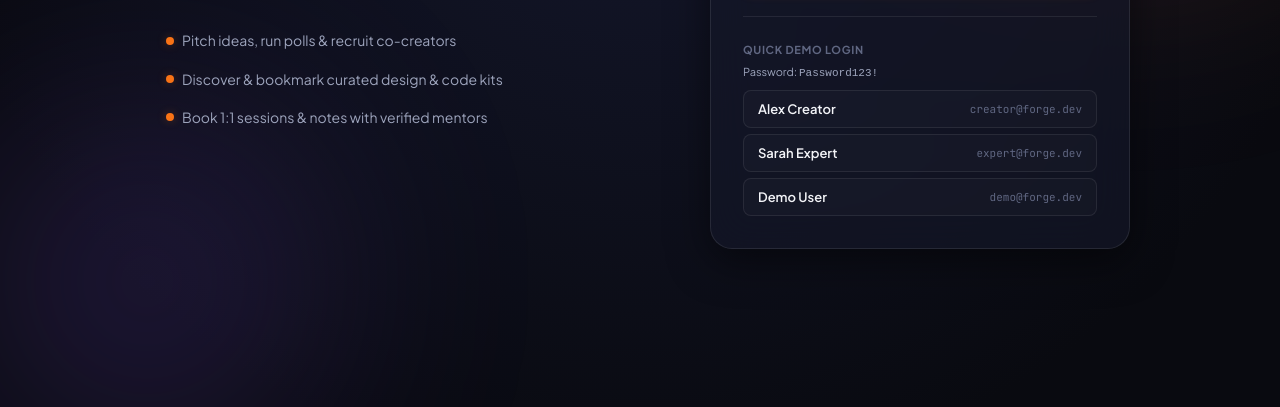
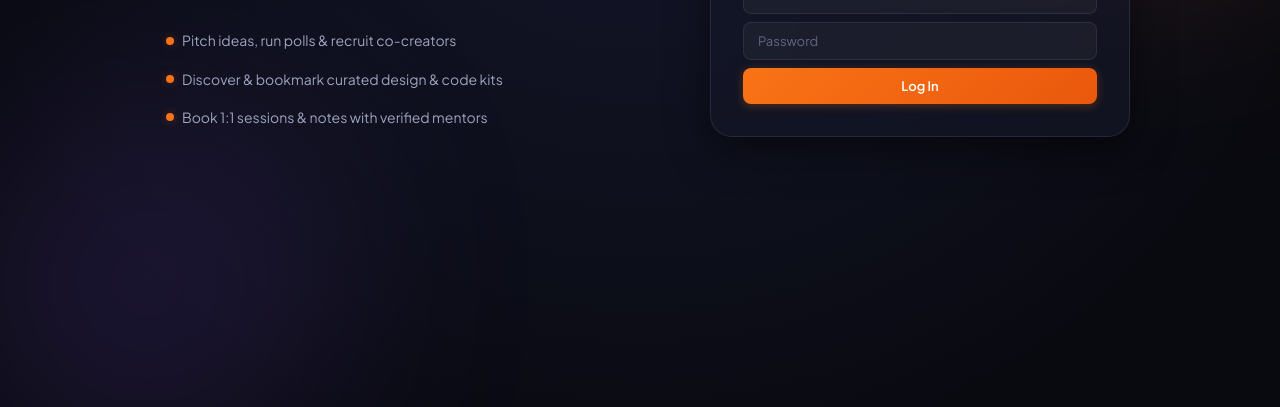
Before and after one commit to johnfiifidodoo2-hue/forge, a website: page public/index.html in a window 1280 px wide. Shown: the part 393-800 px from the top of the page. Drawn offline with nearby package versions, Linux system fonts and the light colour scheme.

Commit message:
Clean up login UI and improve email auth messaging

```diff
--- a/public/index.html
+++ b/public/index.html
@@ -53,25 +53,6 @@
       </form>
 
       <p id="authError" class="auth-error hidden"></p>
-
-      <div class="demo-login-box">
-        <p class="demo-login-title">Quick Demo Login</p>
-        <p class="demo-login-hint">Password: <code>Password123!</code></p>
-        <div class="demo-login-grid">
-          <button type="button" class="demo-login-btn" data-email="creator@forge.dev">
-            <span class="demo-role">Alex Creator</span>
-            <span class="demo-email">creator@forge.dev</span>
-          </button>
-          <button type="button" class="demo-login-btn" data-email="expert@forge.dev">
-            <span class="demo-role">Sarah Expert</span>
-            <span class="demo-email">expert@forge.dev</span>
-          </button>
-          <button type="button" class="demo-login-btn" data-email="demo@forge.dev">
-            <span class="demo-role">Demo User</span>
-            <span class="demo-email">demo@forge.dev</span>
-          </button>
-        </div>
-      </div>
     </div>
   </div>
 </div>
--- a/routes/auth.js
+++ b/routes/auth.js
@@ -90,12 +90,12 @@ router.post('/login', async (req, res) => {
 
     const user = await prisma.user.findUnique({ where: { email } });
     if (!user) {
-      return res.status(401).json({ error: 'Invalid email or password.' });
+      return res.status(404).json({ error: 'No account found with this email address. Please click "Sign Up" to register.' });
     }
 
     const validPassword = await bcrypt.compare(password, user.password);
     if (!validPassword) {
-      return res.status(401).json({ error: 'Invalid email or password.' });
+      return res.status(401).json({ error: 'Incorrect password. Please try again.' });
     }
 
     const token = signToken(user);
--- a/server.js
+++ b/server.js
@@ -22,10 +22,10 @@ app.use(cors());
 app.use(express.json());
 app.set('trust proxy', 1);
 
-// Rate limit auth endpoints
+// Rate limit auth endpoints (generous limit for testing/evaluation)
 const authLimiter = rateLimit({
   windowMs: 15 * 60 * 1000,
-  max: 30,
+  max: 500,
   standardHeaders: true,
   legacyHeaders: false,
   message: { error: 'Too many requests. Please try again later.' },
```
